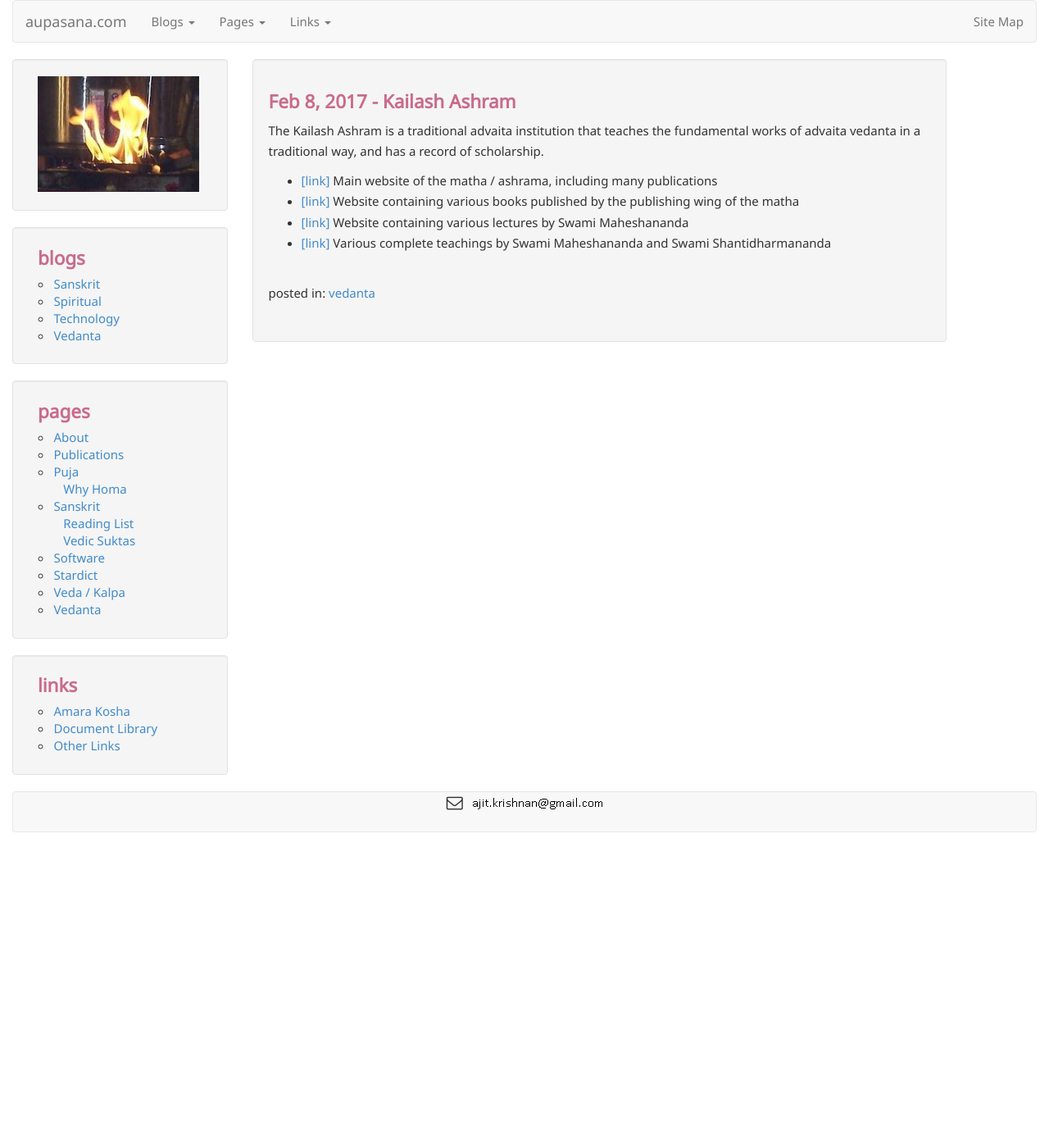
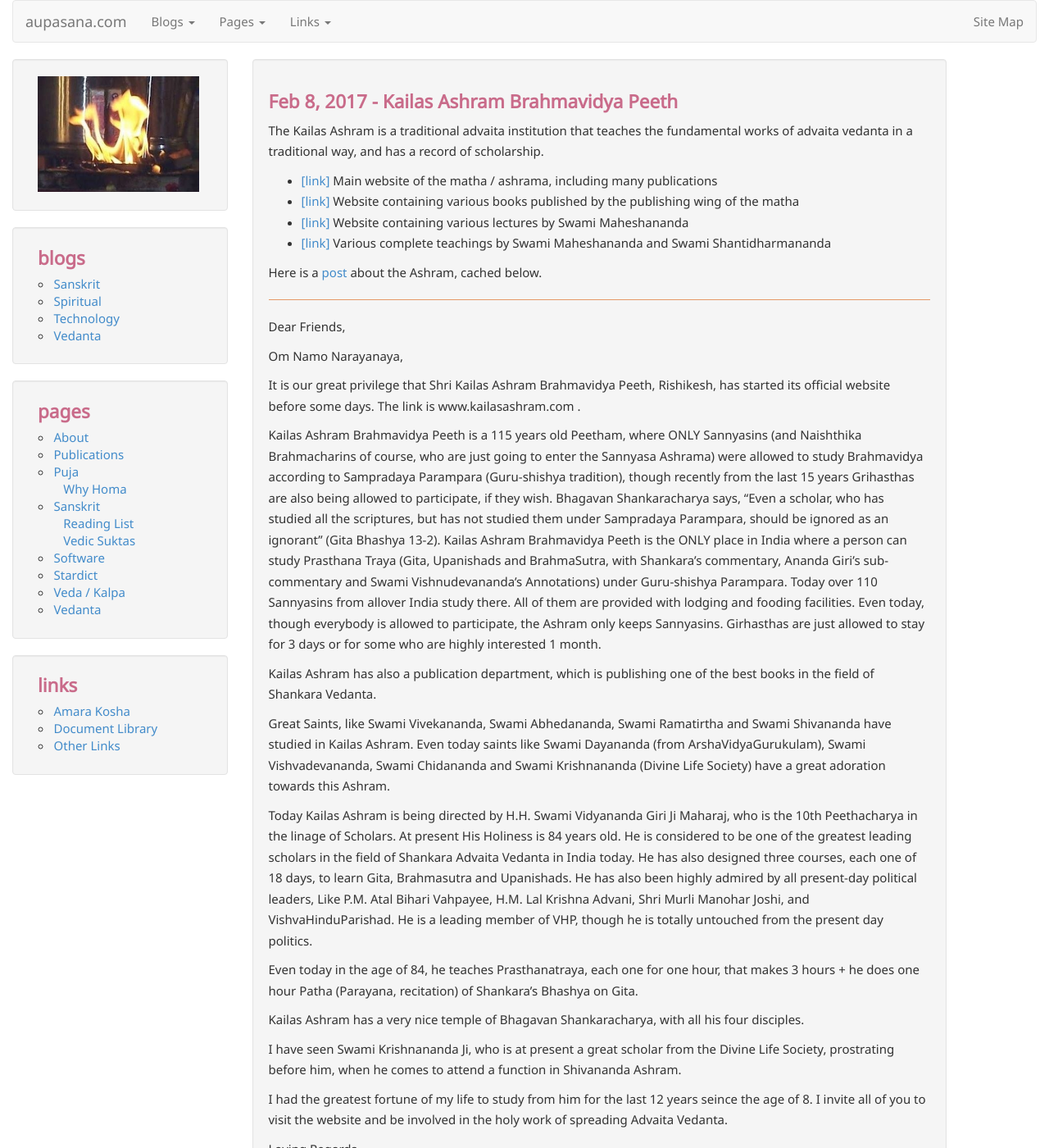
Before and after one commit to aupasana/aupasana.github.io, a Jekyll site: the page built from _posts/vedanta-2017/2017-02-08-kailash.md, in a window 1280 px wide and 1400 px high. Shown: the whole window at 82% size. Built offline with Jekyll 4.4.1, drawn with Linux system fonts in a browser that asks for light colours; nearby versions of some CDN libraries; comment, search, counter and statistics services are not loaded.

Commit message:
Update post 2017-02-08-kailash.md

```diff
--- a/_posts/vedanta-2017/2017-02-08-kailash.md
+++ b/_posts/vedanta-2017/2017-02-08-kailash.md
@@ -1,12 +1,12 @@
 ---
 layout: post
-title: "Kailash Ashram"
+title: "Kailas Ashram Brahmavidya Peeth"
 date: "2017-02-08 00:30:00 -0700"
 category:
   - vedanta
 ---
 
-The Kailash Ashram is a traditional advaita institution that teaches
+The Kailas Ashram is a traditional advaita institution that teaches
 the fundamental works of advaita vedanta in a traditional way, and has
 a record of scholarship.
 
@@ -18,3 +18,71 @@ a record of scholarship.
   Website containing various lectures by Swami Maheshananda
 * [[link]](https://archive.org/details/@bhrugu_mishra)
   Various complete teachings by Swami Maheshananda and Swami Shantidharmananda
+
+Here is a [post](http://www.indiadivine.org/content/topic/1053185-information-on-kailas-ashram-brahmavidya-peetham/) about the Ashram, cached below.
+
+<hr>
+
+Dear Friends,
+
+Om Namo Narayanaya,
+
+It is our great privilege that Shri Kailas Ashram Brahmavidya Peeth,
+Rishikesh, has started its official website before some days. The link is
+www.kailasashram.com .
+
+Kailas Ashram Brahmavidya Peeth is a 115 years old Peetham, where ONLY
+Sannyasins (and Naishthika Brahmacharins of course, who are just going to
+enter the Sannyasa Ashrama) were allowed to study Brahmavidya according to
+Sampradaya Parampara (Guru-shishya tradition), though recently from the last
+15 years Grihasthas are also being allowed to participate, if they wish.
+Bhagavan Shankaracharya says, "Even a scholar, who has studied all the
+scriptures, but has not studied them under Sampradaya Parampara, should be
+ignored as an ignorant" (Gita Bhashya 13-2). Kailas Ashram Brahmavidya Peeth
+is the ONLY place in India where a person can study Prasthana Traya (Gita,
+Upanishads and BrahmaSutra, with Shankara's commentary, Ananda Giri's
+sub-commentary and Swami Vishnudevananda's Annotations) under Guru-shishya
+Parampara. Today over 110 Sannyasins from allover India study there. All of
+them are provided with lodging and fooding facilities. Even today, though
+everybody is allowed to participate, the Ashram only keeps Sannyasins.
+Girhasthas are just allowed to stay for 3 days or for some who are highly
+interested 1 month.
+
+Kailas Ashram has also a publication department, which is publishing one of
+the best books in the field of Shankara Vedanta.
+
+Great Saints, like Swami Vivekananda, Swami Abhedananda, Swami Ramatirtha
+and Swami Shivananda have studied in Kailas Ashram. Even today saints like
+Swami Dayananda (from ArshaVidyaGurukulam), Swami Vishvadevananda, Swami
+Chidananda and Swami Krishnananda (Divine Life Society) have a great
+adoration towards this Ashram.
+
+Today Kailas Ashram is being directed by H.H. Swami Vidyananda Giri Ji
+Maharaj, who is the 10th Peethacharya in the linage of Scholars. At present
+His Holiness is 84 years old. He is considered to be one of the greatest
+leading scholars in the field of Shankara Advaita Vedanta in India today. He
+has also designed three courses, each one of 18 days, to learn Gita,
+Brahmasutra and Upanishads. He has also been highly admired by all
+present-day political leaders, Like P.M. Atal Bihari Vahpayee, H.M. Lal
+Krishna Advani, Shri Murli Manohar Joshi, and VishvaHinduParishad. He is a
+leading member of VHP, though he is totally untouched from the present day
+politics.
+
+Even today in the age of 84, he teaches Prasthanatraya, each one for one
+hour, that makes 3 hours + he does one hour Patha (Parayana, recitation) of
+Shankara's Bhashya on Gita.
+
+Kailas Ashram has a very nice temple of Bhagavan Shankaracharya, with all
+his four disciples.
+
+I have seen Swami Krishnananda Ji, who is at present a great scholar from
+the Divine Life Society, prostrating before him, when he comes to attend a
+function in Shivananda Ashram.
+
+I had the greatest fortune of my life to study from him for the last 12
+years seince the age of 8. I invite all of you to visit the website and be
+involved in the holy work of spreading Advaita Vedanta.
+
+Loving Regards,
+
+Siddhartha
```
